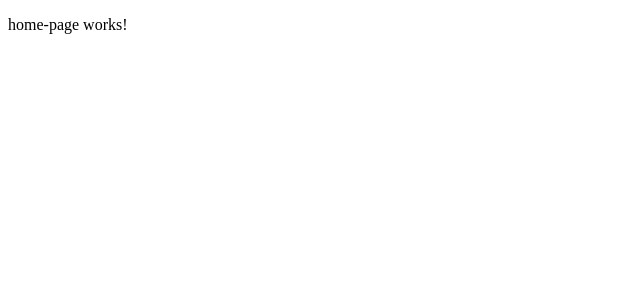
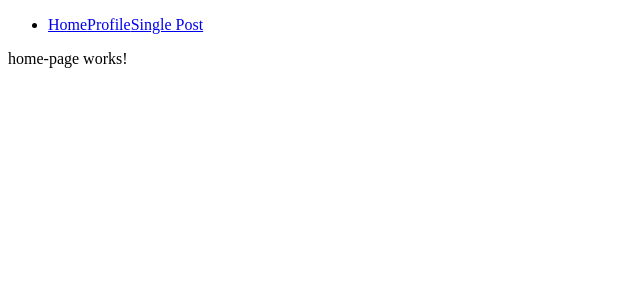
Before and after one commit to ElisabethAzemard/angular-blog, an Angular app: page / in a window 1280 px wide. Shown: the top 300 px of the page, without its empty margins (0-640 px from the left). Built offline with nearby package versions, Linux system fonts and the light colour scheme.

Commit message:
Add NavigationComponent.

```diff
--- a/src/app/app.component.ts
+++ b/src/app/app.component.ts
@@ -5,6 +5,7 @@ import { Component } from '@angular/core';
 @Component({
     selector: 'app-root',
     template: `
+        <app-navigation></app-navigation>
         <router-outlet></router-outlet>
     `
 })
--- a/src/app/app.module.ts
+++ b/src/app/app.module.ts
@@ -8,11 +8,13 @@ import { RouterModule } from '@angular/router';
 // Inner
 import { AppComponent } from './app.component';
 import { MainRouter } from './app.router';
+import { NavigationComponent} from "./components/navigation/navigation.component";
 
 // Definition
 @NgModule({
     declarations: [
-        AppComponent
+        AppComponent,
+        NavigationComponent
     ],
     imports: [
         BrowserModule,
--- /dev/null
+++ b/src/app/components/navigation/navigation.component.html
@@ -0,0 +1,11 @@
+<header>
+    <nav>
+        <ul>
+            <li>
+                <a [routerLink]="'/'">Home</a> <!-- [routerLink] expects a variable, not a string, hence single quotes -->
+                <a [routerLink]="'/me'">Profile</a>
+                <a [routerLink]="'/post/flkgj'">Single Post</a>
+            </li>
+        </ul>
+    </nav>
+</header>
--- a/src/app/routes/navigation/navigation.component.html
+++ /dev/null
@@ -1 +0,0 @@
-<p>navigation works!</p>
```
Also changed, not shown: src/app/routes/navigation/module.ts (deleted, +0 -18 lines), src/app/routes/navigation/router.ts (deleted, +0 -15 lines), src/app/components/navigation/navigation.component.ts (renamed from src/app/routes/navigation/navigation.component.ts), 1 other file (tests, documents, lock files or other folders).
